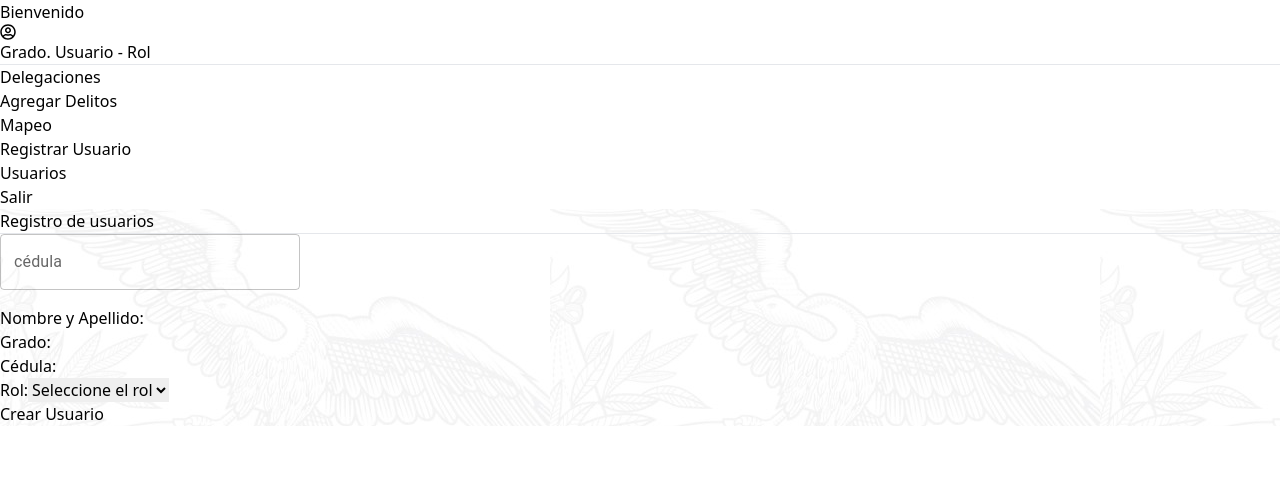
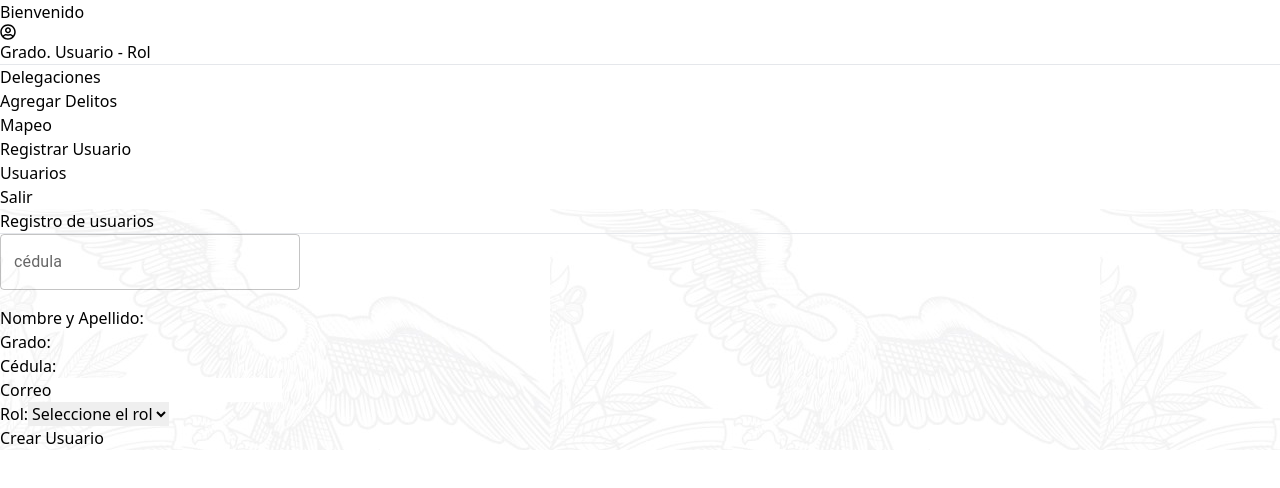
Before and after one commit to iveth-cocha/Front, a React (Vite) app in the folder app-ciberpol/: page /RegistroUsuario in a window 1280 px wide. Shown: the top 488 px of the page. Built offline with nearby package versions, Linux system fonts and the light colour scheme; no server answers.

Commit message:
campo correo para registro de usuario

```diff
--- a/app-ciberpol/src/componets/formularios/RegistroUsu.jsx
+++ b/app-ciberpol/src/componets/formularios/RegistroUsu.jsx
@@ -80,6 +80,11 @@ const RegistroUsu = () => {
           {console.log('Email Cliente:', selectedClient && clientEmails[selectedClient])}
         </p>
 
+        <div className='flex mb-3'>
+                  <label className='mr-7'>Correo</label>
+                  <input type="String" className="block w-2000 rounded-md border border-gray-300 focus:border-blue-500 focus:outline-none focus:ring-1 focus:ring-sky-900 py-1 px-2 text-gray-500" />
+        </div>
+
             <div className='flex  mb-3'>
                 <label className='mr-7 '>Rol:</label>
                 <select className='border-2 w-2000 p-2 mt-2  rounded-md mb-5' >
```
